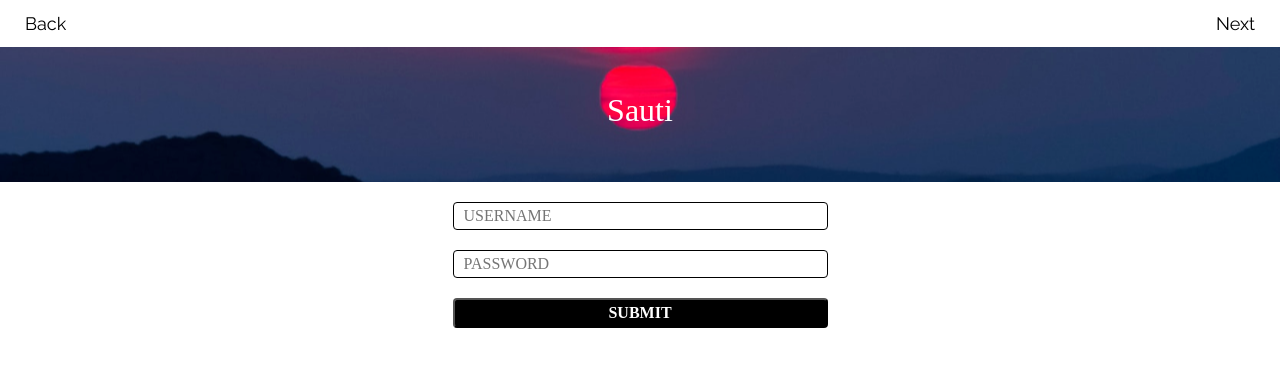
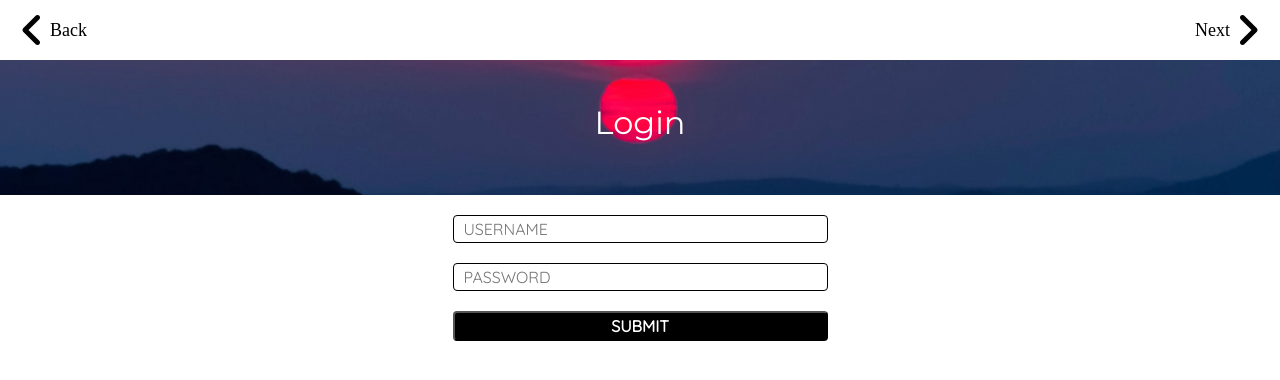
Before and after one commit to raaudain/Frontend, a React (Create React App) app in the folder sauti-africa/: page / in a window 1280 px wide. Shown: the top 380 px of the page. Built offline with nearby package versions, Linux system fonts and the light colour scheme.

Commit message:
styling completed

```diff
--- a/sauti-africa/public/index.html
+++ b/sauti-africa/public/index.html
@@ -19,12 +19,14 @@
       Notice the use of %PUBLIC_URL% in the tags above.
       It will be replaced with the URL of the `public` folder during the build.
       Only files inside the `public` folder can be referenced from the HTML.
-
       Unlike "/favicon.ico" or "favicon.ico", "%PUBLIC_URL%/favicon.ico" will
       work correctly both with client-side routing and a non-root public URL.
       Learn how to configure a non-root public URL by running `npm run build`.
     -->
-    <link href="https://fonts.googleapis.com/css?family=Raleway:400,700&display=swap" rel="stylesheet">    <title>Sauti Africa</title>
+    <script src="https://use.fontawesome.com/5a3b67ccb1.js"></script>
+    <link href="https://fonts.googleapis.com/css?family=Montserrat&display=swap" rel="stylesheet">
+    <link href="https://fonts.googleapis.com/css?family=Quicksand&display=swap" rel="stylesheet">
+    <title>Sauti Africa</title>
   </head>
   <body>
     <noscript>You need to enable JavaScript to run this app.</noscript>
@@ -32,10 +34,8 @@
     <!--
       This HTML file is a template.
       If you open it directly in the browser, you will see an empty page.
-
       You can add webfonts, meta tags, or analytics to this file.
       The build step will place the bundled scripts into the <body> tag.
-
       To begin the development, run `npm start` or `yarn start`.
       To create a production bundle, use `npm run build` or `yarn build`.
     -->
--- a/sauti-africa/src/Components/UserLogin.js
+++ b/sauti-africa/src/Components/UserLogin.js
@@ -108,7 +108,7 @@ function UserLogin({ errors, touched, isSubmitting }) {
         <NextBackNavigation />
         <div style={imgContainer} className='imageContainer'>
             <div style={mainImg}>
-                <h2>Sauti</h2>
+                <h2>Login</h2>
             </div>
         </div>
         <div style={containerStyle} className='sign-up-container'>
```
